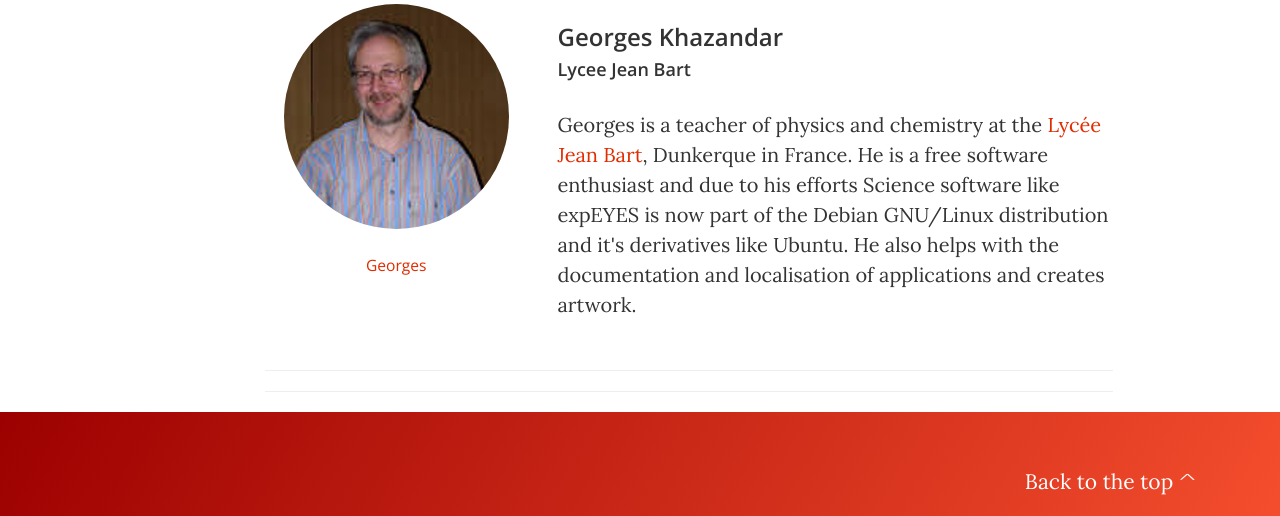
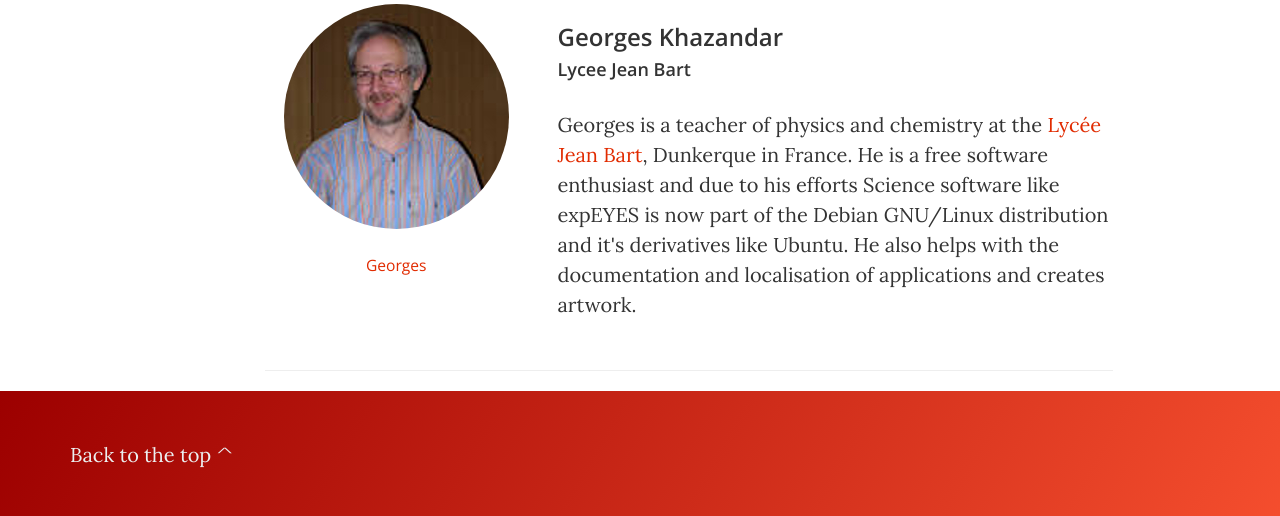
Before and after one commit to fossasia/pslab-scripts, a website: page index.html in a window 1280 px wide. Shown: the part 9795-10311 px from the top of the page. Drawn offline with nearby package versions, Linux system fonts and the light colour scheme.

Commit message:
Add files via upload

```diff
--- a/index.html
+++ b/index.html
@@ -47,16 +47,18 @@
                     </li>
                     <li class="dropdown" id="labs-tab">
                         <a class="menu-item" data-toggle="dropdown" role="button" aria-haspopup="true" aria-expanded="false" class="dropdown-tab-navbar" title="Labs">Labs<span class="caret"></span></a>
-                        <ul class="dropdown-menu dropdown-menu-right">
-											<li><a target="_self" href="https://github.com/fossasia?utf8=✓&q=pslab">Contribute on Github</a></li>
-											<li><a target="_self" href="http://labs.fossasia.org/#projects">Projects</a></li>
-											<li><a target="_self" href="http://labs.fossasia.org/ideas.html">Project Ideas</a></li>
+                        <ul class="dropdown-menu dropdown-menu-right LabsDropdown">
+											<li ><a target="_self" href="https://github.com/fossasia?utf8=✓&q=pslab">Contribute on Github</a></li>
+											<li ><a target="_self" href="http://labs.fossasia.org/#projects">Projects</a></li>
+											<li ><a target="_self" href="http://labs.fossasia.org/ideas.html">Project Ideas</a></li>
 											<li><a target="_self" href="http://pslab.fossasia.org/">PSLab</a></li>
 											<li><a target="_self" href="http://knitting.fossasia.org/">Knitting Lab</a></li>
-											<li><a target="_self" href="http://codeheat.org">Code Heat Contest</a></li>
-											<li><a target="_self" href="http://labs.fossasia.org/stipends.html">Project Stipends</a></li>
+											<li ><a target="_self" href="http://codeheat.org">Code Heat Contest</a></li>
+											<li ><a target="_self" href="http://labs.fossasia.org/stipends.html">Project Stipends</a></li>
 										</ul>
                     </li>
+                    <style>
+                    </style>
                     <li class="dropdown" id="getstarted">
                         <a class="menu-item" href="#installation" data-toggle="dropdown" role="button" aria-haspopup="true" aria-expanded="false" class="dropdown-tab-navbar" title="Getting Started">Getting Started<span class="caret" style="margin-left: 1px;"></span></a>
                         <ul class="dropdown-menu dropdown-menu-right">
@@ -463,7 +465,7 @@
                     <hr>
                     <!-- /.row -->
                 </div>
-                <hr>
+
                 <!--Developers and mentors Section ends -->
                 </div>
             </div>
@@ -474,7 +476,7 @@
 <!-- Footer -->
 <footer>
 <div class="container">
-        <div ><a href="#"style="text-decoration:none;"><span id="backtotop">Back to the top ^</span></a></div><br>
+        <div ><a href="#"style="text-decoration:none;"><span class="backtotop">Back to the top ^</span></a></div><br>
     <br><div class="col-lg-6 footer-links" style="margin-top:0px;">
     <h2>Contact Us</h2>
 		<hr color="white">
@@ -530,18 +532,6 @@
 					<i class="fa fa-circle fa-stack-2x"></i>
         </span>
       </a>
-    <style>
-    #backtotop{
-        margin-right:9px;
-        float:right;
-        color:white;
-        padding:5px;
-        font-size:21px;
-    }
-    #backtotop:hover{
-        color:#AAB7B8;
-    }
-    </style>
 	</div>
 
 </div>
```
